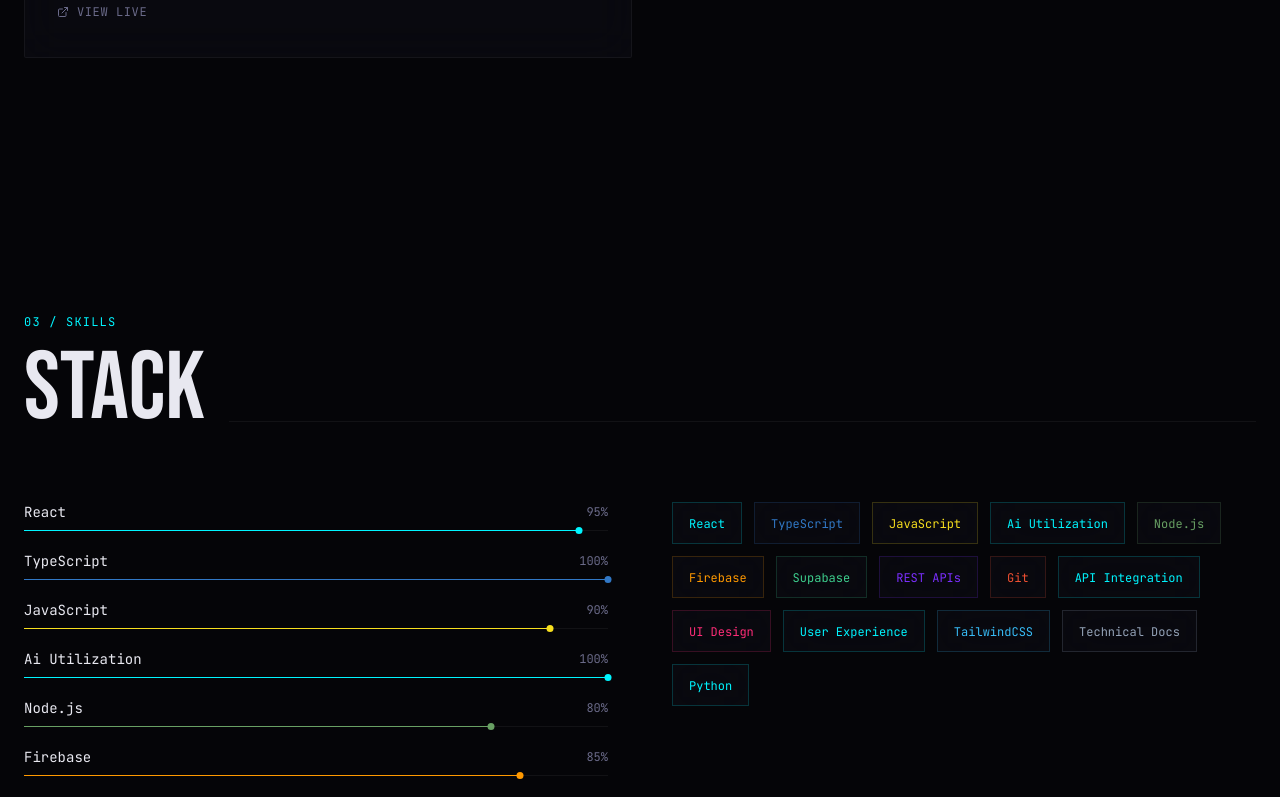
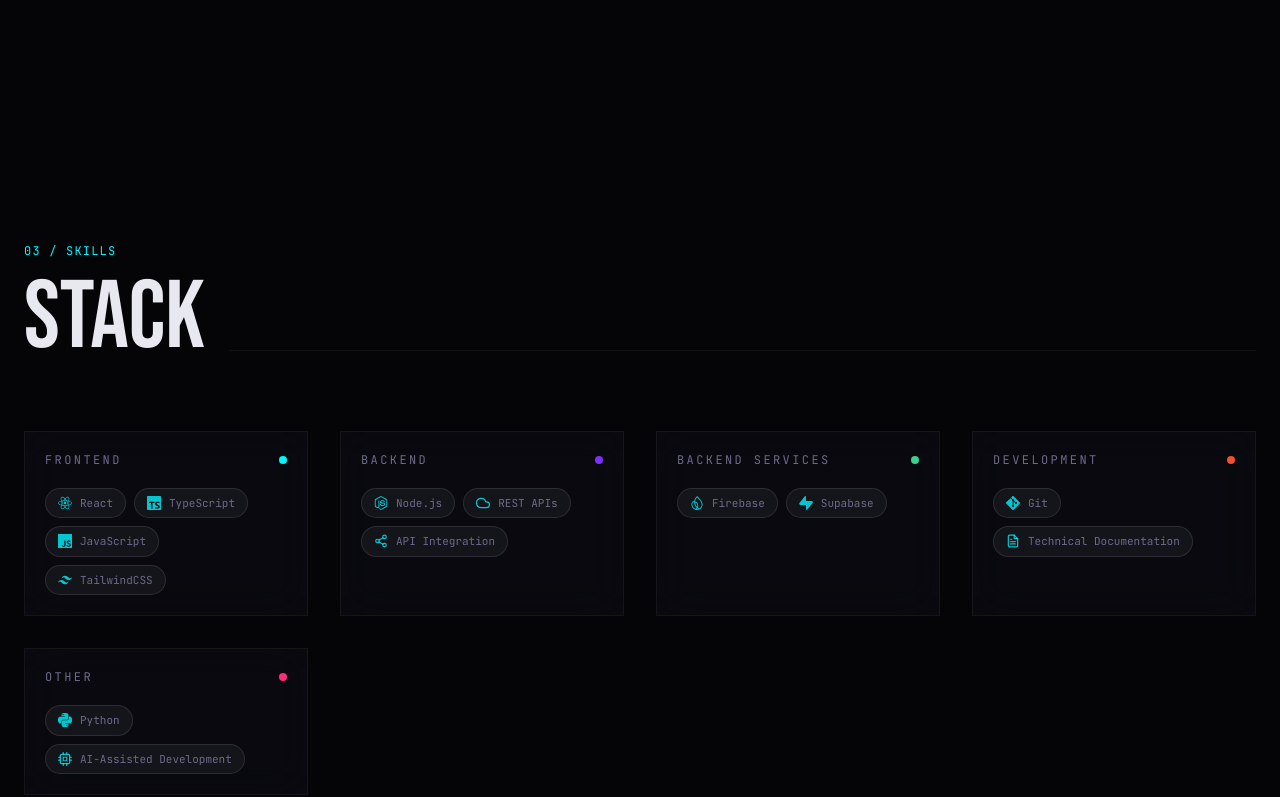
Before and after one commit to sm2828/portfolio, a React (Vite) app: page / in a window 1280 px wide. Shown: the part 2000-2797 px from the top of the page. Built offline with nearby package versions, Linux system fonts and the light colour scheme.

Commit message:
aesthetics

```diff
--- a/package.json
+++ b/package.json
@@ -13,7 +13,8 @@
     "lucide-react": "^0.400.0",
     "react": "^18.2.0",
     "react-dom": "^18.2.0",
-    "react-icons": "^5.6.0"
+    "react-icons": "^5.6.0",
+    "three": "^0.183.2"
   },
   "devDependencies": {
     "@types/react": "^18.2.0",
--- a/src/App.tsx
+++ b/src/App.tsx
@@ -8,54 +8,12 @@
 import About from './components/About';
 import Contact from './components/Contact';
 
-function LoadingScreen({ onDone }: { onDone: () => void }) {
-  const [progress, setProgress] = useState(0);
-
-  useEffect(() => {
-    const interval = setInterval(() => {
-      setProgress((p) => {
-        if (p >= 100) {
-          clearInterval(interval);
-          setTimeout(onDone, 400);
-          return 100;
-        }
-        return p + Math.random() * 12 + 4;
-      });
-    }, 60);
-    return () => clearInterval(interval);
-  }, [onDone]);
-
-  return (
-    <motion.div
-      exit={{ opacity: 0, scale: 1.05 }}
-      transition={{ duration: 0.7, ease: [0.16, 1, 0.3, 1] }}
-      className="fixed inset-0 bg-bg z-[9999] flex flex-col items-center justify-center gap-8"
-    >
-      <div className="text-center">
-        <p className="font-display text-5xl text-text tracking-widest mb-2">SN</p>
-        <p className="font-mono text-xs text-muted tracking-[0.4em]">LOADING PORTFOLIO</p>
-      </div>
-      <div className="w-48 h-px bg-white/5 relative overflow-hidden">
-        <motion.div
-          style={{ scaleX: progress / 100 }}
-          className="absolute inset-0 bg-accent origin-left"
-        />
-      </div>
-      <p className="font-mono text-xs text-muted">{Math.min(100, Math.floor(progress))}%</p>
-    </motion.div>
-  );
-}
 
 export default function App() {
-  const [loading, setLoading] = useState(true);
 
   return (
     <div className="relative bg-bg min-h-screen noise-overlay">
-      <AnimatePresence>
-        {loading && <LoadingScreen onDone={() => setLoading(false)} />}
-      </AnimatePresence>
-
-      {!loading && (
+      {(
         <>
           <ScrollProgress />
           <Nav />
--- a/src/components/Skills.tsx
+++ b/src/components/Skills.tsx
@@ -1,20 +1,74 @@
 import { motion } from 'framer-motion';
-import { skills } from '../data/projects';
+import type { IconType } from 'react-icons';
+import {
+  SiReact,
+  SiTypescript,
+  SiJavascript,
+  SiTailwindcss,
+  SiNodedotjs,
+  SiFirebase,
+  SiSupabase,
+  SiGit,
+  SiPython,
+} from 'react-icons/si';
+import { FiCloud, FiShare2, FiFileText, FiCpu } from 'react-icons/fi';
 
-const skillColors: Record<string, string> = {
-  'React': '#00f5ff',
-  'TypeScript': '#3178c6',
-  'JavaScript': '#f7df1e',
-  'Node.js': '#68a063',
-  'Firebase': '#ff9900',
-  'Supabase': '#3ecf8e',
-  'REST APIs': '#7b2fff',
-  'Git': '#f05032',
-  'API Integration': '#00f5ff',
-  'UI Design': '#ff2d78',
-  'TailwindCSS': '#38bdf8',
-  'Technical Docs': '#94a3b8',
+type SkillItem = {
+  name: string;
+  icon: IconType;
 };
+
+type SkillCategory = {
+  name: string;
+  accent: string;
+  skills: SkillItem[];
+};
+
+const skillCategories: SkillCategory[] = [
+  {
+    name: 'Frontend',
+    accent: '#00f5ff',
+    skills: [
+      { name: 'React', icon: SiReact },
+      { name: 'TypeScript', icon: SiTypescript },
+      { name: 'JavaScript', icon: SiJavascript },
+      { name: 'TailwindCSS', icon: SiTailwindcss },
+    ],
+  },
+  {
+    name: 'Backend',
+    accent: '#7b2fff',
+    skills: [
+      { name: 'Node.js', icon: SiNodedotjs },
+      { name: 'REST APIs', icon: FiCloud },
+      { name: 'API Integration', icon: FiShare2 },
+    ],
+  },
+  {
+    name: 'Backend Services',
+    accent: '#3ecf8e',
+    skills: [
+      { name: 'Firebase', icon: SiFirebase },
+      { name: 'Supabase', icon: SiSupabase },
+    ],
+  },
+  {
+    name: 'Development',
+    accent: '#f05032',
+    skills: [
+      { name: 'Git', icon: SiGit },
+      { name: 'Technical Documentation', icon: FiFileText },
+    ],
+  },
+  {
+    name: 'Other',
+    accent: '#ff2d78',
+    skills: [
+      { name: 'Python', icon: SiPython },
+      { name: 'AI-Assisted Development', icon: FiCpu },
+    ],
+  },
+];
 
 export default function Skills() {
   return (
@@ -37,90 +91,53 @@
           </div>
         </motion.div>
 
-        <div className="grid grid-cols-1 lg:grid-cols-2 gap-16">
-          {/* Left: Skill bars */}
-          <div className="space-y-5">
-            {skills.map((skill, i) => (
         <motion.div
+          initial={{ opacity: 0, y: 20 }}
+          whileInView={{ opacity: 1, y: 0 }}
+          viewport={{ once: true }}
+          transition={{ duration: 0.7, delay: 0.2 }}
+          className="grid grid-cols-1 md:grid-cols-2 xl:grid-cols-4 gap-8"
+        >
+          {skillCategories.map((category, idx) => (
+            <motion.div
+              key={category.name}
+              initial={{ opacity: 0, y: 20 }}
+              whileInView={{ opacity: 1, y: 0 }}
+              viewport={{ once: true }}
+              transition={{ duration: 0.6, delay: 0.2 + idx * 0.05 }}
+              className="glass border border-white/5 p-5 flex flex-col gap-4"
+            >
+              <div className="flex items-center justify-between mb-1">
+                <h3 className="font-mono text-xs tracking-[0.2em] uppercase text-muted">
+                  {category.name}
+                </h3>
+                <span
+                  className="w-2 h-2 rounded-full"
+                  style={{ backgroundColor: category.accent }}
+                />
+              </div>
+              <div className="flex flex-wrap gap-2">
+                {category.skills.map((skill) => {
+                  const Icon = skill.icon;
+                  return (
+                    <div
                       key={skill.name}
-                initial={{ opacity: 0, x: -30 }}
-                whileInView={{ opacity: 1, x: 0 }}
-                viewport={{ once: true }}
-                transition={{ duration: 0.5, delay: i * 0.05 }}
+                      className="group inline-flex items-center gap-2 px-3 py-1.5 rounded-full bg-white/5 border border-white/10 hover:border-accent/40 transition-all duration-200"
+                      data-hover
                     >
-                <div className="flex justify-between items-center mb-2">
-                  <span className="font-mono text-sm text-text">{skill.name}</span>
-                  <span className="font-mono text-xs text-muted">{skill.level}%</span>
+                      <span className="text-accent/80 group-hover:text-accent">
+                        <Icon size={14} />
+                      </span>
+                      <span className="font-mono text-[11px] text-muted group-hover:text-text">
+                        {skill.name}
+                      </span>
                     </div>
-                <div className="h-px bg-white/5 relative overflow-visible">
-                  <motion.div
-                    initial={{ scaleX: 0 }}
-                    whileInView={{ scaleX: 1 }}
-                    viewport={{ once: true }}
-                    transition={{ duration: 1, delay: i * 0.05 + 0.3, ease: [0.16, 1, 0.3, 1] }}
-                    style={{
-                      transformOrigin: 'left',
-                      width: `${skill.level}%`,
-                      height: '1px',
-                      backgroundColor: skillColors[skill.name] || '#00f5ff',
-                    }}
-                  />
-                  <motion.div
-                    initial={{ opacity: 0 }}
-                    whileInView={{ opacity: 1 }}
-                    viewport={{ once: true }}
-                    transition={{ duration: 0.3, delay: i * 0.05 + 1.2 }}
-                    style={{
-                      position: 'absolute',
-                      top: -3,
-                      left: `${skill.level}%`,
-                      width: 7,
-                      height: 7,
-                      borderRadius: '50%',
-                      backgroundColor: skillColors[skill.name] || '#00f5ff',
-                      transform: 'translateX(-50%)',
-                    }}
-                  />
+                  );
+                })}
               </div>
             </motion.div>
           ))}
-          </div>
-
-          {/* Right: Skill tags */}
-          <motion.div
-            initial={{ opacity: 0 }}
-            whileInView={{ opacity: 1 }}
-            viewport={{ once: true }}
-            transition={{ duration: 0.7, delay: 0.3 }}
-            className="relative flex flex-wrap gap-3 content-start"
-          >
-            {skills.map((skill, i) => (
-              <motion.div
-                key={skill.name}
-                whileHover={{ scale: 1.1, y: -4 }}
-                className="relative group cursor-default"
-                data-hover
-              >
-                <div
-                  className="px-4 py-2 glass border transition-all duration-300"
-                  style={{
-                    borderColor: `${skillColors[skill.name] || '#00f5ff'}30`,
-                  }}
-                >
-                  <span
-                    className="font-mono text-xs relative z-10"
-                    style={{ color: skillColors[skill.name] || '#00f5ff' }}
-                  >
-                    {skill.name}
-                  </span>
-                </div>
         </motion.div>
-            ))}
-
-            {/* Decorative lines */}
-            <div className="absolute -right-8 top-1/2 w-px h-32 bg-gradient-to-b from-transparent via-accent/20 to-transparent hidden lg:block" />
-          </motion.div>
-        </div>
       </div>
     </section>
   );
--- a/src/data/projects.ts
+++ b/src/data/projects.ts
@@ -15,7 +15,7 @@
   {
     id: 'collabroom',
     title: 'CollabRoom',
-    description: 'Real-time collaborative room where users can draw, play games, watch YouTube, leave notes, and interact together on a shared canvas. (Currently under development)',
+    description: 'Hang out. (Currently under development)',
     url: 'https://collabroom-psi.vercel.app',
     stack: ['React', 'JavaScript', 'Firebase', 'React Markdown'],
     featured: true,
@@ -27,7 +27,7 @@
   {
     id: 'bogged',
     title: 'Bogged',
-    description: 'Sleek interactive meme site with heavy UI animation and modern design. A showcase of my design skills, creative UI, and an interactive frontend.',
+    description: 'Meme website.',
     url: 'https://www.bogged.world',
     stack: ['Vite', 'React', 'TypeScript', 'Tailwind', 'Reactbits'],
     featured: false,
@@ -39,7 +39,7 @@
   {
     id: 'global-gmonads',
     title: 'Global Gmonads',
-    description: 'Global community map that lets users place location pins. Connecting the monad community from across the world with anonymous options available.',
+    description: 'Global community map.',
     url: 'https://global-gmonads.vercel.app',
     stack: ['Supabase', 'React', 'TypeScript', 'Vite'],
     featured: false,
@@ -51,7 +51,7 @@
   {
     id: 'the-gallery',
     title: 'The Gallery',
-    description: 'A dashboard that pulls NFTs from a wallet address on Monad Testnet and lets users crop images and build custom collages.',
+    description: 'Pull NFT data from Monad testnet.',
     url: 'https://nft-display-psi.vercel.app',
     stack: ['React', 'Alchemy API', 'Vite', 'CSS'],
     featured: false,
@@ -66,7 +66,7 @@
   { name: 'React', level: 95 },
   { name: 'TypeScript', level: 100 },
   { name: 'JavaScript', level: 90 },
-  { name: 'Ai Utilization', level: 100 },
+  { name: 'AI-Assisted Development', level: 100 },
   { name: 'Node.js', level: 80 },
   { name: 'Firebase', level: 85 },
   { name: 'Supabase', level: 82 },
@@ -76,6 +76,6 @@
   { name: 'UI Design', level: 100 },
   { name: 'User Experience', level: 100 },
   { name: 'TailwindCSS', level: 92 },
-  { name: 'Technical Docs', level: 88 },
+  { name: 'Technical Documentation', level: 88 },
   { name: 'Python', level: 94 },
 ];
```
Also changed, not shown: src/components/About.tsx (+1 -37 lines), 6 other files (tests, documents, lock files or other folders). Lines whose indentation alone changed are shown as unchanged.
